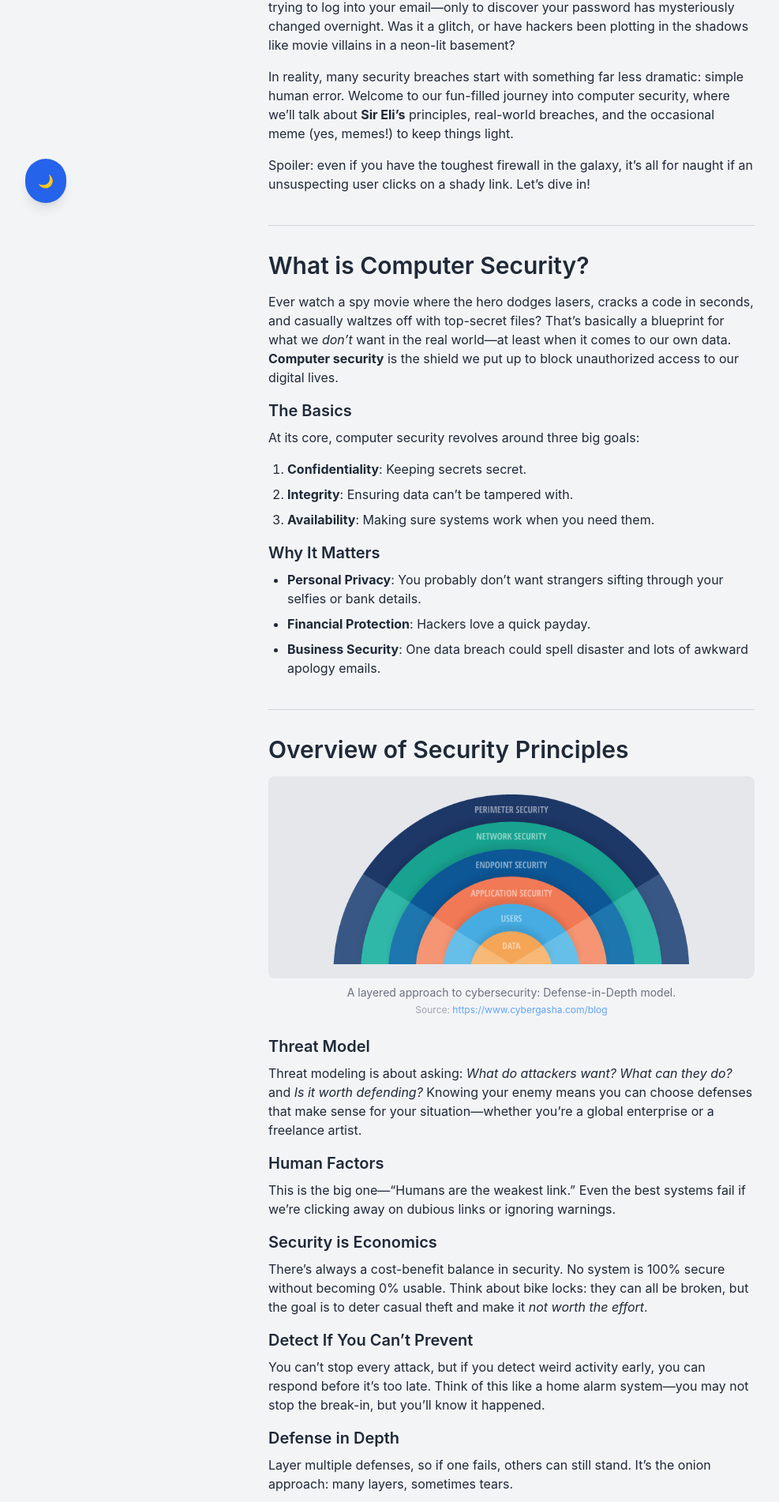
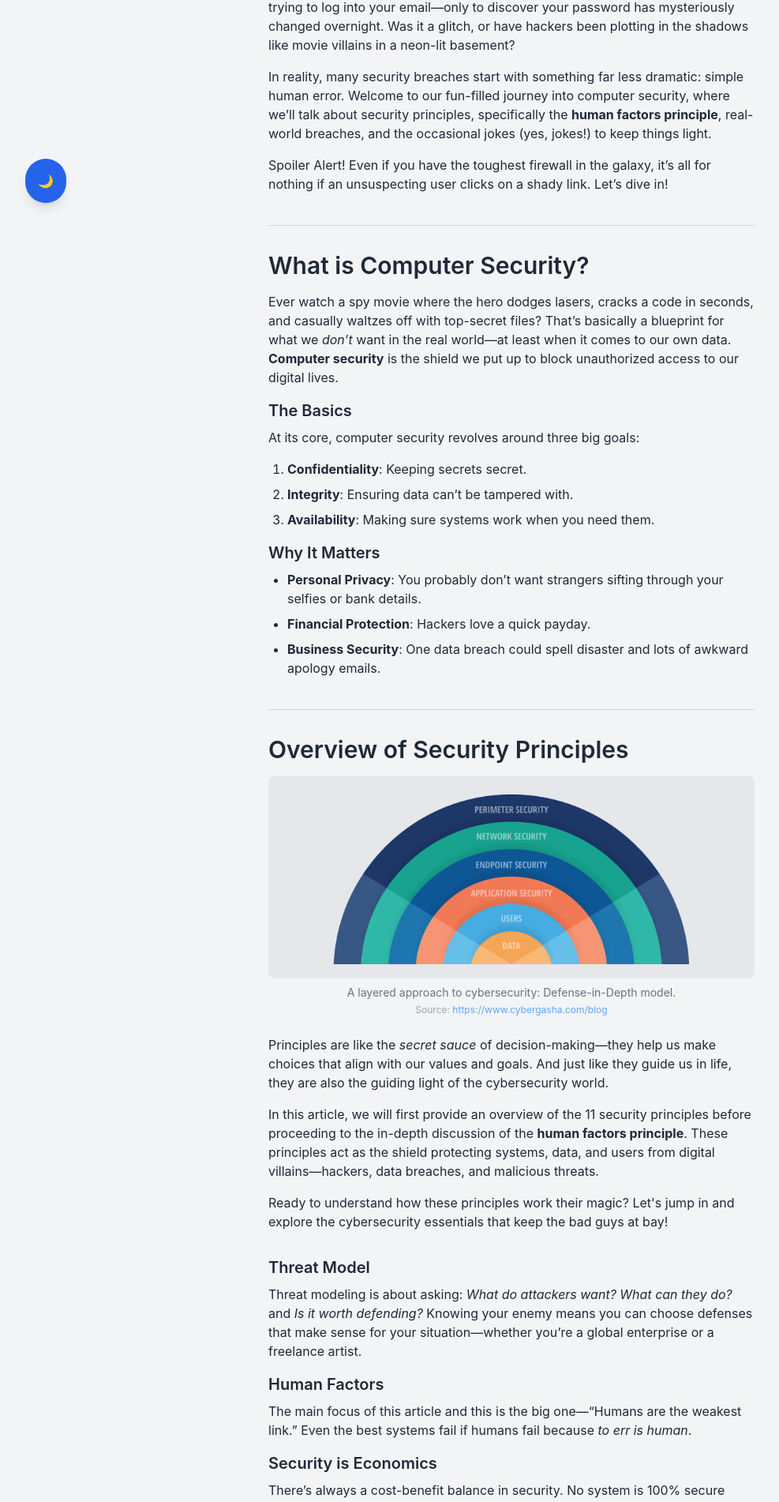
Before and after one commit to Exalt24/CyberInsights, a Next.js app: page / in a window 1280 px wide. Shown: the part 511-2413 px from the top of the page at 79% size, without its empty margins (0-987 px from the left). Built offline with nearby package versions, Linux system fonts and the light colour scheme.

Commit message:
improve article, add logo, change website tab logo

```diff
--- a/src/app/layout.js
+++ b/src/app/layout.js
@@ -14,6 +14,9 @@ const geistMono = Geist_Mono({
 export const metadata = {
   title: "The Weakest Link or the Strongest Shield? How Humans Shape Cybersecurity - CyberInsights",
   description: "Writeup 0 for CMSC 134",
+  icons: {
+    icon: "logo.svg",
+  }
 };
 
 export default function RootLayout({ children }) {
--- a/src/app/page.js
+++ b/src/app/page.js
@@ -194,7 +194,7 @@ export default function Home() {
 
       <div className={isDarkMode ? "bg-gray-900 text-gray-200" : "bg-gray-100 text-gray-800"}>
         <main id="top" className="min-h-screen py-7 px-4">
-          <div className="max-7xl mx-auto grid grid-cols-1 md:grid-cols-12 ml-4">
+          <div className="max-w-7xl mx-auto grid grid-cols-1 md:grid-cols-12 ml-4">
             <aside className="md:col-span-3 hidden md:block">
               <div className="sticky space-y-6" style={{ top: "20px" }}>
                 <div className="text-justify">
@@ -309,10 +309,10 @@ export default function Home() {
                   Picture this: It’s a Monday morning, you still haven’t had your coffee, and you’re trying to log into your email—only to discover your password has mysteriously changed overnight. Was it a glitch, or have hackers been plotting in the shadows like movie villains in a neon-lit basement?
                 </p>
                 <p className="mb-4  ">
-                  In reality, many security breaches start with something far less dramatic: simple human error. Welcome to our fun-filled journey into computer security, where we’ll talk about <strong>Sir Eli’s</strong> principles, real-world breaches, and the occasional meme (yes, memes!) to keep things light.
+                  In reality, many security breaches start with something far less dramatic: simple human error. Welcome to our fun-filled journey into computer security, where we’ll talk about security principles, specifically the <strong>human factors principle</strong>, real-world breaches, and the occasional jokes (yes, jokes!) to keep things light.
                 </p>
                 <p className="mb-4  ">
-                  Spoiler: even if you have the toughest firewall in the galaxy, it’s all for naught if an unsuspecting user clicks on a shady link. Let’s dive in!
+                  Spoiler Alert! Even if you have the toughest firewall in the galaxy, it’s all for nothing if an unsuspecting user clicks on a shady link. Let’s dive in!
                 </p>
               </section>
 
@@ -381,6 +381,15 @@ export default function Home() {
                   </p>
                 </div>
 
+                <p className="mb-4  ">
+                  Principles are like the <em>secret sauce</em> of decision-making—they help us make choices that align with our values and goals. And just like they guide us in life, they are also the guiding light of the cybersecurity world.
+                </p>
+                <p className="mb-4  ">
+                  In this article, we will first provide an overview of the 11 security principles before proceeding to the in-depth discussion of the <strong>human factors principle</strong>. These principles act as the shield protecting systems, data, and users from digital villains—hackers, data breaches, and malicious threats.
+                </p>
+                <p className="mb-8  ">
+                  Ready to understand how these principles work their magic? Let's jump in and explore the cybersecurity essentials that keep the bad guys at bay!
+                </p>
                 <h3 className="text-xl font-semibold mb-2 hover:text-blue-500 transition-colors duration-300">
                   Threat Model
                 </h3>
@@ -391,7 +400,7 @@ export default function Home() {
                   Human Factors
                 </h3>
                 <p className="mb-4  ">
-                  This is the big one—“Humans are the weakest link.” Even the best systems fail if we’re clicking away on dubious links or ignoring warnings.
+                  The main focus of this article and this is the big one—“Humans are the weakest link.” Even the best systems fail if humans fail because <em>to err is human</em>.
                 </p>
                 <h3 className="text-xl font-semibold mb-2 hover:text-blue-500 transition-colors duration-300">
                   Security is Economics
@@ -403,7 +412,7 @@ export default function Home() {
                   Detect If You Can’t Prevent
                 </h3>
                 <p className="mb-4  ">
-                  You can’t stop every attack, but if you detect weird activity early, you can respond before it’s too late. Think of this like a home alarm system—you may not stop the break-in, but you’ll know it happened.
+                  You can’t stop every attack, but if you detect weird activity early on, you can respond before it’s too late. Think of this like a home alarm system—you may not stop the break-in, but you’ll know it happened.
                 </p>
                 <h3 className="text-xl font-semibold mb-2 hover:text-blue-500 transition-colors duration-300">
                   Defense in Depth
@@ -444,8 +453,14 @@ export default function Home() {
                 <h3 className="text-xl font-semibold mb-2 hover:text-blue-500 transition-colors duration-300">
                   Security from the Start
                 </h3>
-                <p className=" ">
+                <p className="mb-8 ">
                   Building security in from the beginning is easier and cheaper than trying to retrofit it later—like adding locks during home construction instead of after you’ve moved in.
+                </p>
+                <p className="mb-4 ">
+                  Remember these security principles because you never know when a cybersecurity breach or a malicious attack might come knocking. But don’t worry, you’ve got this!
+                </p>
+                <p className="mb-4 ">
+                  Speaking of "you," let's shift gears and dive deep into the <strong>human factors principle</strong>—because, let's face it, the biggest security threat could be YOU or just sitting right across from you. Let’s explore how humans play a key role in cybersecurity, for better or worse.
                 </p>
               </section>
 
@@ -502,12 +517,12 @@ export default function Home() {
                   Real-World Security Breaches Due to Human Factors
                 </h2>
 
-                <p className="mb-4  ">
-                  Let’s take a trip down memory lane with some facepalm-worthy security breaches:
+                <p className="mb-6  ">
+                  Let’s take a fun trip down memory lane and revisit some <em>oops</em> moments in cybersecurity history. Prepare yourselves for some facepalm-worthy breaches where humans were definitely the weakest link in the chain.
                 </p>
 
-                <h3 className="text-xl font-semibold mb-2 hover:text-blue-500 transition-colors duration-300">
-                  The Equifax Data Breach
+                <h3 className="text-xl font-semibold mb-4 hover:text-blue-500 transition-colors duration-300">
+                  The Equifax Data Breach – A Big Oops in Credit Reporting
                 </h3>
 
                 <div className="mb-6">
@@ -526,12 +541,12 @@ export default function Home() {
                   </p>
                 </div>
 
-                <p className="mb-4  ">
+                <p className="mb-6  ">
                   In 2017, Equifax, a major credit reporting agency, suffered one of the largest data breaches in history by failing to patch a critical Apache Struts vulnerability despite multiple warnings. Worse, an expired security certificate prevented their system from detecting the breach for months. Hackers accessed sensitive data of 145 million U.S. citizens and over 10 million people in the UK. Equifax was fined £500,000 in the UK for failing to protect consumer data.
                 </p>
 
-                <h3 className="text-xl font-semibold mb-2 hover:text-blue-500 transition-colors duration-300">
-                  Strathmore College Data Breach
+                <h3 className="text-xl font-semibold mb-4 hover:text-blue-500 transition-colors duration-300">
+                  Strathmore College Data Breach – One Upload Away from a Nightmare
                 </h3>
 
                 <div className="mb-6">
@@ -550,12 +565,12 @@ export default function Home() {
                   </p>
                 </div>
 
-                <p className="mb-4  ">
+                <p className="mb-6  ">
                   In August 2018, an employee at Strathmore Secondary College accidentally uploaded over 300 students’ sensitive records to the school’s intranet, exposing medical conditions, medications, and learning difficulties. The files remained accessible for a day, allowing students and parents to view or download them. The incident highlighted the risks of mishandling sensitive data, prompting staff training and an investigation by the Australian Department of Education.
                 </p>
 
-                <h3 className="text-xl font-semibold mb-2 hover:text-blue-500 transition-colors duration-300">
-                  Marine Corps Data Breach
+                <h3 className="text-xl font-semibold mb-4 hover:text-blue-500 transition-colors duration-300">
+                  Marine Corps Data Breach – One unencrypted email, 21,500 personal records at risk
                 </h3>
 
                 <div className="mb-6">
@@ -567,15 +582,22 @@ export default function Home() {
                     />
                   </div>
                   <p className="text-center text-sm text-gray-500 mt-2 hover:text-blue-500 transition-colors duration-300">
-                    <em>Marine Corps Data Breach – One unencrypted email, 21,500 personal records at risk. </em>
+                    <em>Marine Corps Data Breach</em>
                   </p>
                   <p className="text-center text-xs text-gray-400 mt-1">
                     Source: <a href="https://www.marinecorpstimes.com/news/your-marine-corps/2018/02/28/major-data-breach-at-marine-forces-reserve-impacts-thousands/" className="hover:underline text-blue-400">https://www.marinecorpstimes.com/news/</a>
                   </p>
                 </div>
 
-                <p className=" ">
+                <p className="mb-6  ">
                   The United States Marine Corps faced a serious data leak in early 2018 when the Defense Travel System (DTS) accidentally sent an unencrypted email with an attachment to the wrong distribution list. The email, intended for internal use, included bank account numbers, Social Security Numbers and emergency contact information of around 21,500 Marines, sailors, and civilians. Once the breach was discovered, the Marines attempted to recall the emails and announced plans to strengthen security measures for sensitive communications.
+                </p>
+
+                <p className="mb-4 ">
+                  <strong><em>So, what is the moral of the story?</em></strong>
+                </p>
+                <p className="mb-4 ">
+                  <em>To err is human, but to prevent a data breach is divine.</em> These real-world examples show how simple mistakes can lead to catastrophic consequences. By understanding the risks and implementing best practices, organizations or even us commonfolks can avoid becoming the next headline.
                 </p>
               </section>
 
@@ -588,7 +610,7 @@ export default function Home() {
                 <p className="mb-4">
                   Cybersecurity is not just about firewalls and encryption. Human behavior plays a crucial role in keeping systems and data safe. Unfortunately, many people unknowingly make security mistakes that put them at risk. Here are some of the most common human-related security mistakes.
                 </p>
-                <ul className="list-disc pl-5 space-y-4">
+                <ul className="list-disc pl-5 space-y-4 mb-6">
                   <li><strong>Weak Passwords.</strong> If you are using "123456" or "password," it's time for a change. A brute-force attack can crack these in seconds. Upgrade to a stronger password by using a mix of uppercase and lowercase letters, numbers, and special characters.</li>
                   <div className="mb-6">
                     <div className={`w-full h-64 flex items-center justify-center rounded-lg overflow-hidden ${isDarkMode ? 'bg-gray-700' : 'bg-gray-200'}`}>
@@ -610,6 +632,12 @@ export default function Home() {
                   <li><strong>Ignoring Software Updates.</strong> “Remind me later” is the siren song of procrastination. These updates often patch major vulnerabilities, so skipping them leaves your system wide open.</li>
                   <li><strong>Trusting Public Wi-Fi.</strong> Free coffee shop Wi-Fi might be a hacker’s paradise. Avoid logging into sensitive accounts on unsecured networks, or use a VPN.</li>
                 </ul>
+                <p className="mb-4">
+                  With all these <em>relatable mistakes</em>, one thing’s clear: the best part about being human is that we make mistakes, own up to them, and learn from them. It is what we called as being <strong>wonderfully human</strong>.
+                </p>
+                <p className="mb-4">
+                  So, as we embrace our glorious imperfections, let’s wrap this up with the <em>final</em> chapter: <strong>Best Practices for Enhancing Human-Centric Security</strong>. Open your notes and jot down the super actionable tips that will help you keep your security game strong—because as much as we mess up, we can still turn things around in our favor.
+                </p>
               </section>
 
 
@@ -620,7 +648,7 @@ export default function Home() {
                   Best Practices for Enhancing Human-Centric Security
                 </h2>
                 <p className="mb-4">
-                  By following these best practices, individuals can strengthen their security posture and reduce vulnerabilities:
+                  By following these best practices, we can strengthen their security posture and reduce vulnerabilities:
                 </p>
                 <ul className="list-disc pl-5 space-y-4">
                   <li><strong>Use Multi-Factor Authentication (MFA).</strong> Password plus something else (like a code texted to you or a fingerprint). Even if someone steals your password, they still need that second factor.</li>
```
Also changed, not shown: public/logo.svg (added).
